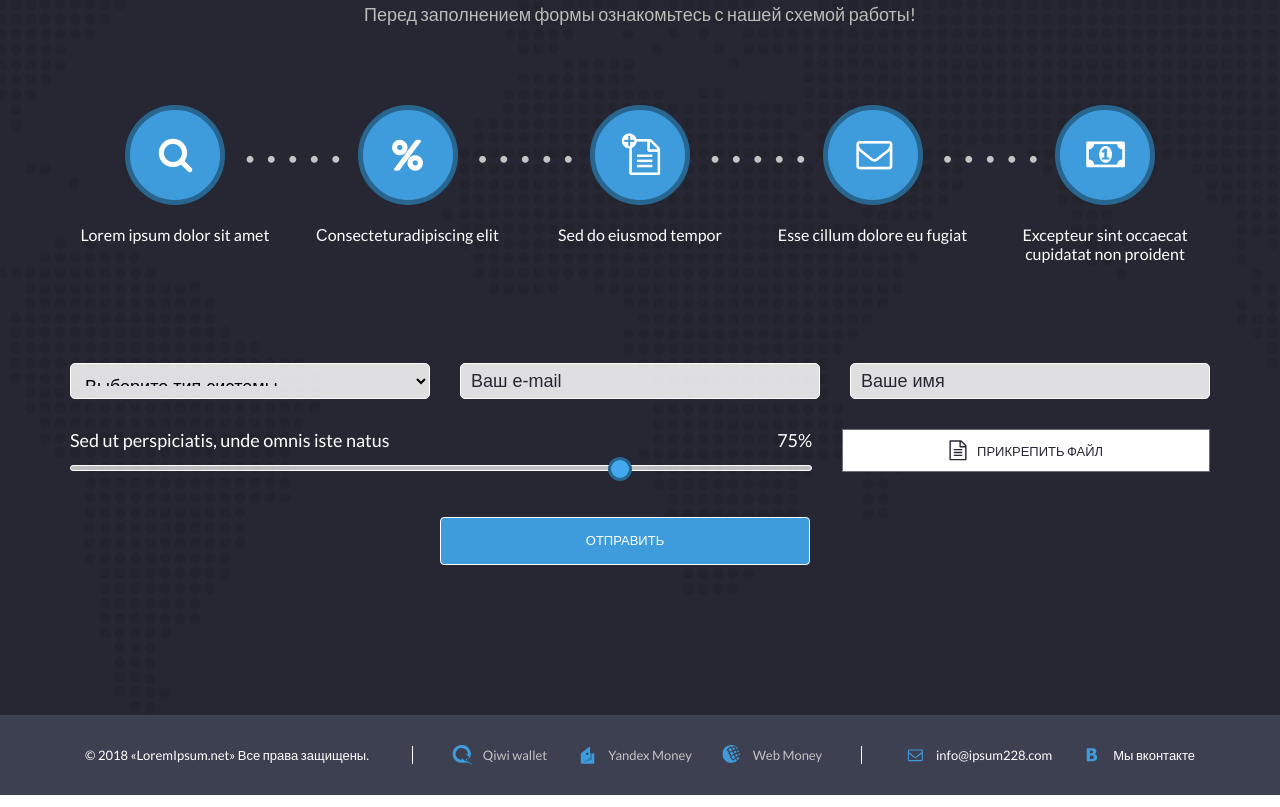
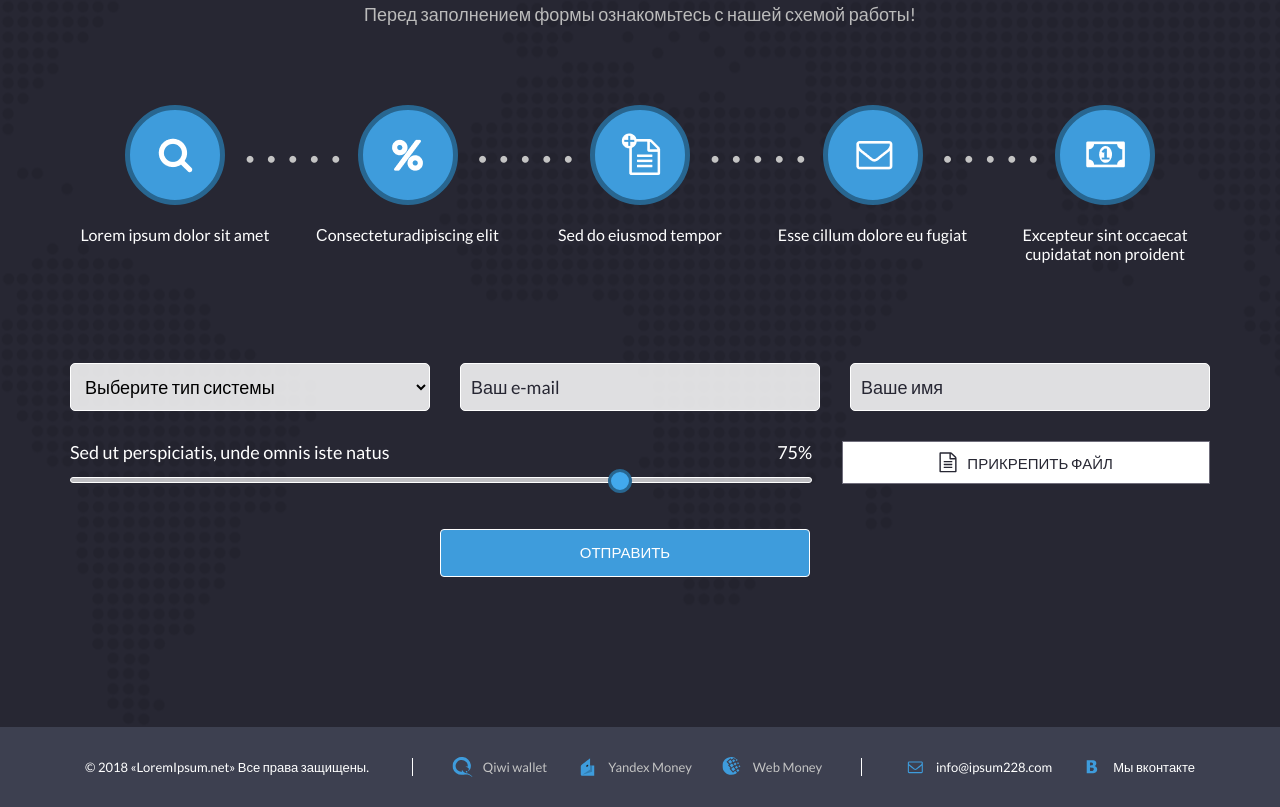
Before and after one commit to Keetmine/softcorp, a website: page index.html in a window 1280 px wide. Shown: the part 1055-1862 px from the top of the page. Drawn offline with Linux system fonts and the light colour scheme.

Commit message:
style fix

```diff
--- a/src/scss/main.scss
+++ b/src/scss/main.scss
@@ -42,14 +42,16 @@ input, select {
   background: rgba(255, 255, 255, 0.85);
   border: 1px solid #FFFFFF;
   border-radius: 5px;
-  padding: 12px 10px;
+  padding: 4px 10px;
   font-size: 14px;
+  font-family: Lato, sans-serif;
   line-height: 18px;
 
   &::placeholder {
     font-size: 14px;
     line-height: 18px;
     color: #272733;
+    font-family: Lato, sans-serif;
   }
 
   &:focus {
@@ -58,6 +60,8 @@ input, select {
   }
 
   @include media(desktop-small) {
+    height: 48px;
+    padding: 12px 10px;
     font-size: 18px;
     line-height: 22px;
     &::placeholder {
@@ -565,10 +569,13 @@ input, select {
         display: flex;
         align-items: flex-end;
         justify-content: space-between;
-        font-size: 18px;
-        line-height: 22px;
+        font-size: 14px;
+        line-height: 18px;
         margin-bottom: 14px;
-
+        @include media(desktop-small) {
+          font-size: 18px;
+          line-height: 22px;;
+        }
         span {
           margin-left: 10px;
         }
@@ -577,9 +584,14 @@ input, select {
 
     &__file {
       .button {
+        font-size: 13px;
+        line-height: 16px;
         border-radius: 0;
         color: #272733;
-
+        @include media(desktop-small) {
+          font-size: 15px;
+          line-height: 18px;
+        }
         svg {
           margin-right: 10px;
         }
@@ -591,6 +603,9 @@ input, select {
     }
 
     & .button__large {
+      font-size: 13px;
+      line-height: 16px;
+
       margin-left: 30px;
       width: calc(100% - 30px);
       @include media(tablet) {
@@ -598,6 +613,14 @@ input, select {
         margin-left: 0;
         flex-flow: row wrap;
         width: 370px;
+      }
+      @include media(desktop-small) {
+        right: -86px;
+        content: "· · ·";
+      }
+      @include media(desktop-small) {
+        font-size: 15px;
+        line-height: 18px;
       }
     }
   }
```
Also changed, not shown: assets/css/main.min.css.
